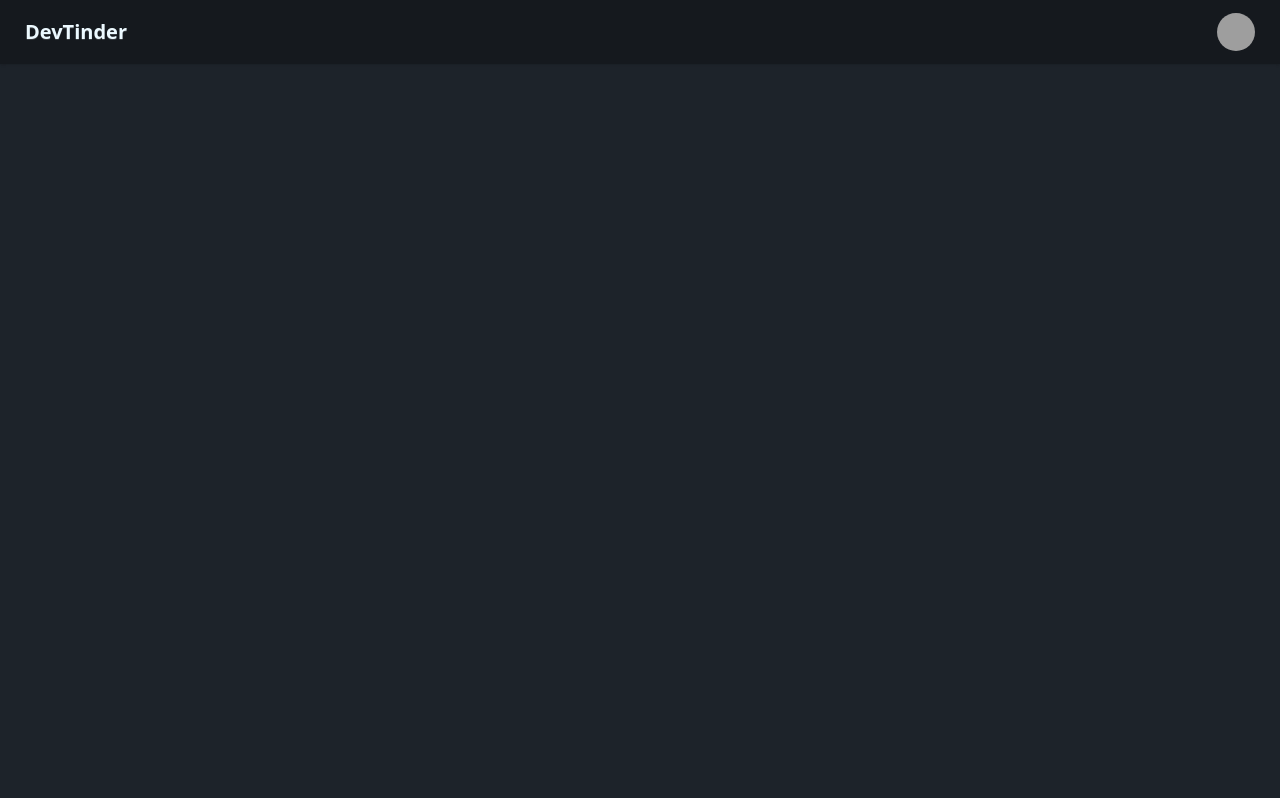
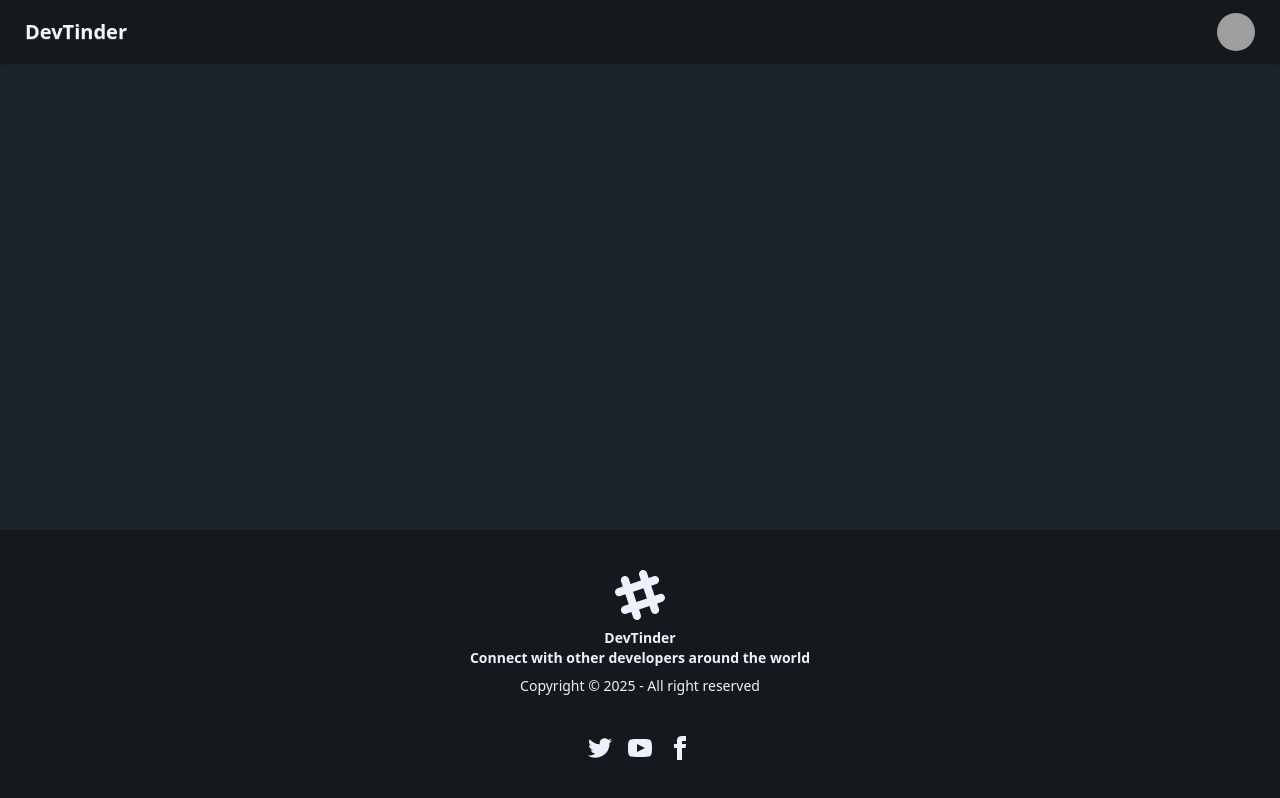
Before and after one commit to goelAdarsh/devTinder-fe, a React (Vite) app: page / in a window 1280 px wide. Built offline with nearby package versions, Linux system fonts and the light colour scheme; grey boxes are pictures that could not be loaded.

Commit message:
feat: added routing setup

```diff
--- a/package.json
+++ b/package.json
@@ -14,6 +14,7 @@
     "daisyui": "^5.3.7",
     "react": "^19.1.1",
     "react-dom": "^19.1.1",
+    "react-router": "^7.9.4",
     "tailwindcss": "^4.1.14"
   },
   "devDependencies": {
--- a/src/App.tsx
+++ b/src/App.tsx
@@ -1,44 +1,19 @@
+import { BrowserRouter, Route, Routes } from "react-router";
+import Body from "./components/Body";
+import Login from "./components/Login";
+import Profile from "./components/Profile";
+
 function App() {
   return (
     <>
-      <div className="navbar bg-base-300 shadow-sm">
-        <div className="flex-1">
-          <a className="btn btn-ghost text-xl">DevTinder</a>
-        </div>
-        <div className="flex-none">
-          <div className="dropdown dropdown-end px-4">
-            <div
-              tabIndex={0}
-              role="button"
-              className="btn btn-ghost btn-circle avatar"
-            >
-              <div className="w-10 rounded-full">
-                <img
-                  alt="Tailwind CSS Navbar component"
-                  src="https://img.daisyui.com/images/stock/photo-1534528741775-53994a69daeb.webp"
-                />
-              </div>
-            </div>
-            <ul
-              tabIndex={-1}
-              className="menu menu-sm dropdown-content bg-base-100 rounded-box z-1 mt-3 w-52 p-2 shadow"
-            >
-              <li>
-                <a className="justify-between">
-                  Profile
-                  <span className="badge">New</span>
-                </a>
-              </li>
-              <li>
-                <a>Settings</a>
-              </li>
-              <li>
-                <a>Logout</a>
-              </li>
-            </ul>
-          </div>
-        </div>
-      </div>
+      <BrowserRouter basename="/">
+        <Routes>
+          <Route path="/" element={<Body />}>
+            <Route path="/login" element={<Login />} />
+            <Route path="/profile" element={<Profile />} />
+          </Route>
+        </Routes>
+      </BrowserRouter>
     </>
   );
 }
--- /dev/null
+++ b/src/components/Body.tsx
@@ -0,0 +1,15 @@
+import { Outlet } from "react-router";
+import NavBar from "./NavBar";
+import Footer from "./Footer";
+
+const Body = () => {
+  return (
+    <div>
+      <NavBar />
+      <Outlet />
+      <Footer />
+    </div>
+  );
+};
+
+export default Body;
--- /dev/null
+++ b/src/components/Footer.tsx
@@ -0,0 +1,64 @@
+const Footer = () => {
+  return (
+    <footer className="footer footer-horizontal footer-center bg-base-300 text-primary-content p-10 fixed bottom-0">
+      <aside>
+        <svg
+          width="50"
+          height="50"
+          viewBox="0 0 24 24"
+          xmlns="http://www.w3.org/2000/svg"
+          fillRule="evenodd"
+          clipRule="evenodd"
+          className="inline-block fill-current"
+        >
+          <path d="M22.672 15.226l-2.432.811.841 2.515c.33 1.019-.209 2.127-1.23 2.456-1.15.325-2.148-.321-2.463-1.226l-.84-2.518-5.013 1.677.84 2.517c.391 1.203-.434 2.542-1.831 2.542-.88 0-1.601-.564-1.86-1.314l-.842-2.516-2.431.809c-1.135.328-2.145-.317-2.463-1.229-.329-1.018.211-2.127 1.231-2.456l2.432-.809-1.621-4.823-2.432.808c-1.355.384-2.558-.59-2.558-1.839 0-.817.509-1.582 1.327-1.846l2.433-.809-.842-2.515c-.33-1.02.211-2.129 1.232-2.458 1.02-.329 2.13.209 2.461 1.229l.842 2.515 5.011-1.677-.839-2.517c-.403-1.238.484-2.553 1.843-2.553.819 0 1.585.509 1.85 1.326l.841 2.517 2.431-.81c1.02-.33 2.131.211 2.461 1.229.332 1.018-.21 2.126-1.23 2.456l-2.433.809 1.622 4.823 2.433-.809c1.242-.401 2.557.484 2.557 1.838 0 .819-.51 1.583-1.328 1.847m-8.992-6.428l-5.01 1.675 1.619 4.828 5.011-1.674-1.62-4.829z"></path>
+        </svg>
+        <p className="font-bold">
+          DevTinder
+          <br />
+          Connect with other developers around the world
+        </p>
+        <p>Copyright © {new Date().getFullYear()} - All right reserved</p>
+      </aside>
+      <nav>
+        <div className="grid grid-flow-col gap-4">
+          <a>
+            <svg
+              xmlns="http://www.w3.org/2000/svg"
+              width="24"
+              height="24"
+              viewBox="0 0 24 24"
+              className="fill-current"
+            >
+              <path d="M24 4.557c-.883.392-1.832.656-2.828.775 1.017-.609 1.798-1.574 2.165-2.724-.951.564-2.005.974-3.127 1.195-.897-.957-2.178-1.555-3.594-1.555-3.179 0-5.515 2.966-4.797 6.045-4.091-.205-7.719-2.165-10.148-5.144-1.29 2.213-.669 5.108 1.523 6.574-.806-.026-1.566-.247-2.229-.616-.054 2.281 1.581 4.415 3.949 4.89-.693.188-1.452.232-2.224.084.626 1.956 2.444 3.379 4.6 3.419-2.07 1.623-4.678 2.348-7.29 2.04 2.179 1.397 4.768 2.212 7.548 2.212 9.142 0 14.307-7.721 13.995-14.646.962-.695 1.797-1.562 2.457-2.549z"></path>
+            </svg>
+          </a>
+          <a>
+            <svg
+              xmlns="http://www.w3.org/2000/svg"
+              width="24"
+              height="24"
+              viewBox="0 0 24 24"
+              className="fill-current"
+            >
+              <path d="M19.615 3.184c-3.604-.246-11.631-.245-15.23 0-3.897.266-4.356 2.62-4.385 8.816.029 6.185.484 8.549 4.385 8.816 3.6.245 11.626.246 15.23 0 3.897-.266 4.356-2.62 4.385-8.816-.029-6.185-.484-8.549-4.385-8.816zm-10.615 12.816v-8l8 3.993-8 4.007z"></path>
+            </svg>
+          </a>
+          <a>
+            <svg
+              xmlns="http://www.w3.org/2000/svg"
+              width="24"
+              height="24"
+              viewBox="0 0 24 24"
+              className="fill-current"
+            >
+              <path d="M9 8h-3v4h3v12h5v-12h3.642l.358-4h-4v-1.667c0-.955.192-1.333 1.115-1.333h2.885v-5h-3.808c-3.596 0-5.192 1.583-5.192 4.615v3.385z"></path>
+            </svg>
+          </a>
+        </div>
+      </nav>
+    </footer>
+  );
+};
+
+export default Footer;
--- /dev/null
+++ b/src/components/Login.tsx
@@ -0,0 +1,5 @@
+const Login = () => {
+  return <div>Login</div>;
+};
+
+export default Login;
--- /dev/null
+++ b/src/components/NavBar.tsx
@@ -0,0 +1,44 @@
+const NavBar = () => {
+  return (
+    <div className="navbar bg-base-300 shadow-sm">
+      <div className="flex-1">
+        <a className="btn btn-ghost text-xl">DevTinder</a>
+      </div>
+      <div className="flex-none">
+        <div className="dropdown dropdown-end px-4">
+          <div
+            tabIndex={0}
+            role="button"
+            className="btn btn-ghost btn-circle avatar"
+          >
+            <div className="w-10 rounded-full">
+              <img
+                alt="Tailwind CSS Navbar component"
+                src="https://img.daisyui.com/images/stock/photo-1534528741775-53994a69daeb.webp"
+              />
+            </div>
+          </div>
+          <ul
+            tabIndex={-1}
+            className="menu menu-sm dropdown-content bg-base-100 rounded-box z-1 mt-3 w-52 p-2 shadow"
+          >
+            <li>
+              <a className="justify-between">
+                Profile
+                <span className="badge">New</span>
+              </a>
+            </li>
+            <li>
+              <a>Settings</a>
+            </li>
+            <li>
+              <a>Logout</a>
+            </li>
+          </ul>
+        </div>
+      </div>
+    </div>
+  );
+};
+
+export default NavBar;
--- /dev/null
+++ b/src/components/Profile.tsx
@@ -0,0 +1,5 @@
+const Profile = () => {
+  return <div>Profile</div>;
+};
+
+export default Profile;
```
Also changed, not shown: 1 other file (tests, documents, lock files or other folders).
